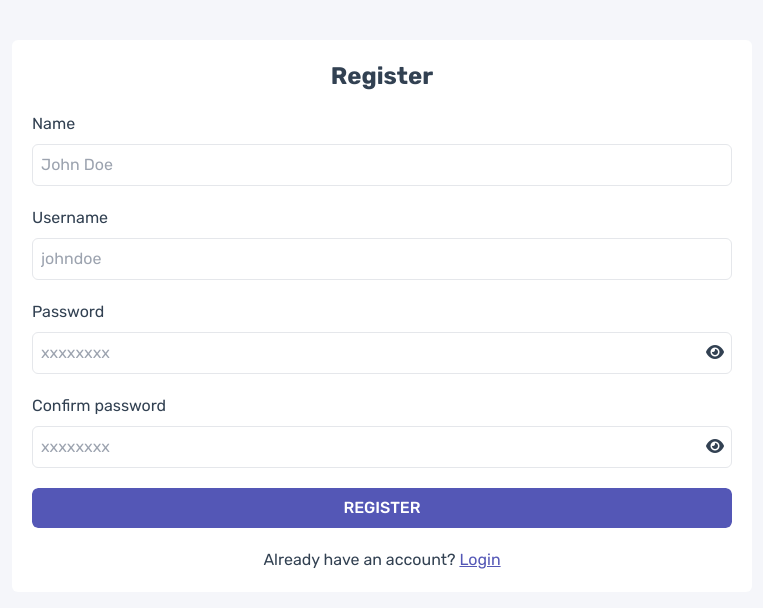
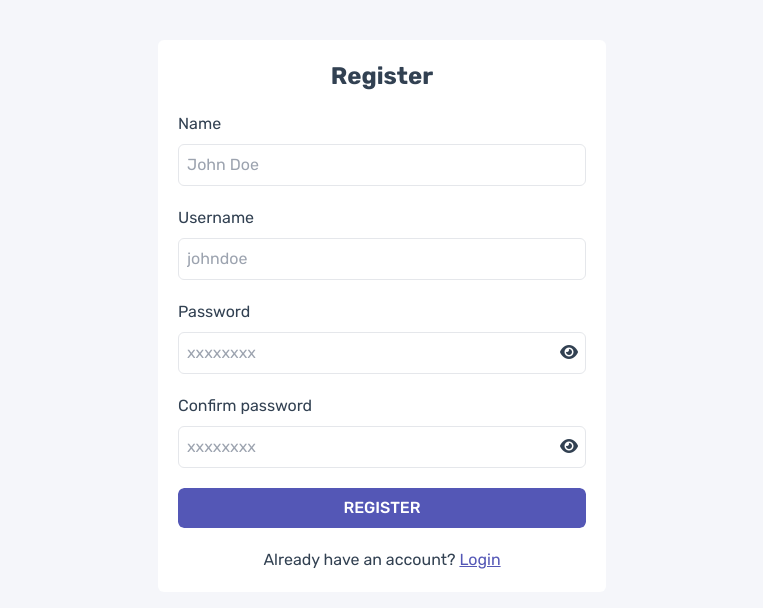
Before and after one commit to coderSuresh/fullstack-comment-section, a Next.js app: page /register in a window 1280 px wide. Shown: the top 608 px of the page, without its empty margins (258-1021 px from the left). Built offline with nearby package versions, Linux system fonts and the light colour scheme.

Commit message:
fix: reduce max-width of login/register card

```diff
--- a/app/login/page.tsx
+++ b/app/login/page.tsx
@@ -65,7 +65,7 @@ const Login = () => {
     }, [formData])
 
     return (
-        <main className='bg-white sm:p-5 p-3 rounded-md'>
+        <main className='bg-white sm:p-5 p-3 rounded-md  max-w-md mx-auto'>
             <h1 className='text-2xl font-semibold mb-5 text-center'>Login</h1>
 
             <form onSubmit={(e) => loginUser(e)} className='flex flex-col'>
--- a/app/register/page.tsx
+++ b/app/register/page.tsx
@@ -80,7 +80,7 @@ const Register = () => {
     }, [formData])
 
     return (
-        <main className='bg-white sm:p-5 p-5 rounded-md'>
+        <main className='bg-white sm:p-5 p-5 rounded-md max-w-md mx-auto'>
             <h1 className='text-2xl font-semibold mb-5 text-center'>Register</h1>
 
             <form action='#' onSubmit={registerUser} className='flex flex-col'>
```
